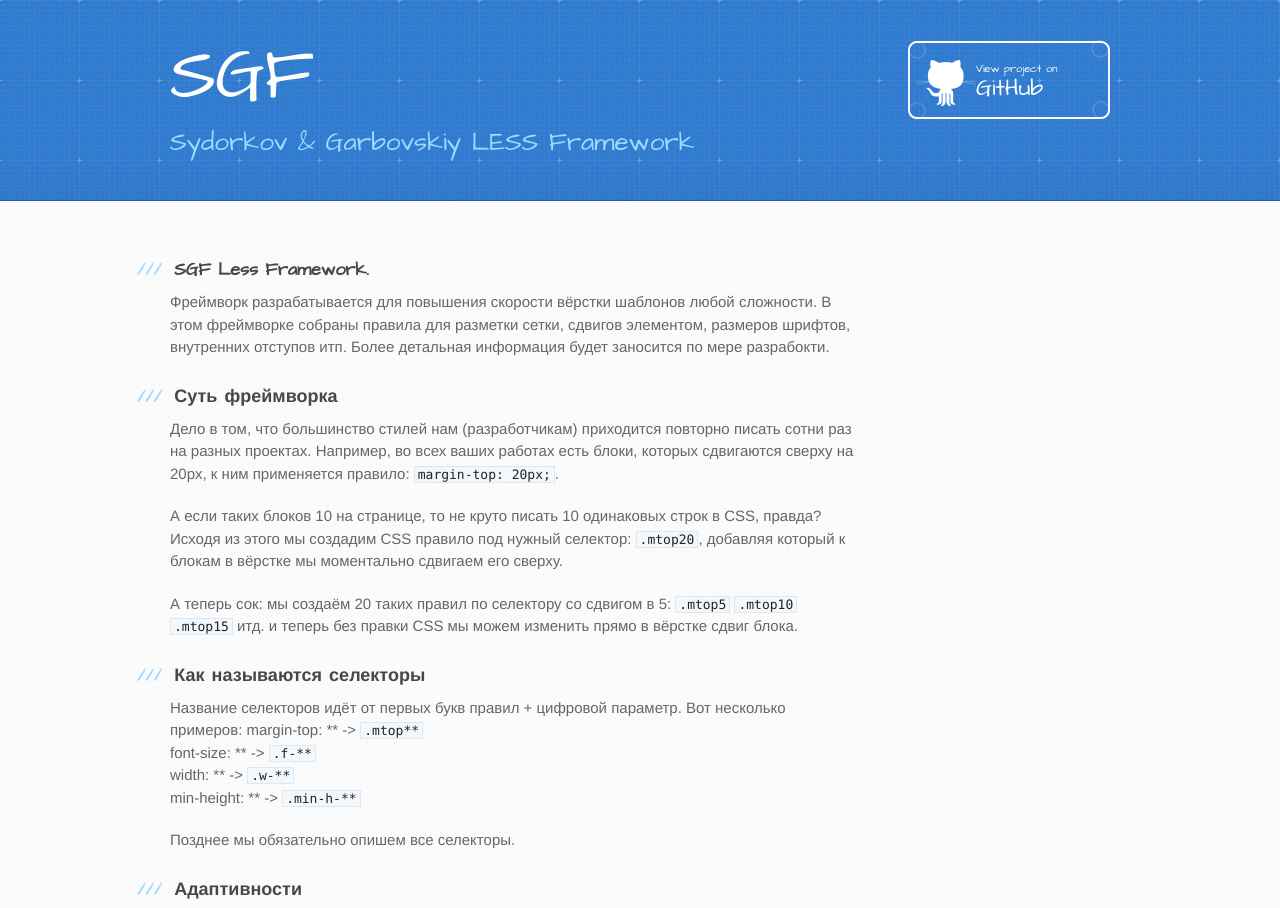
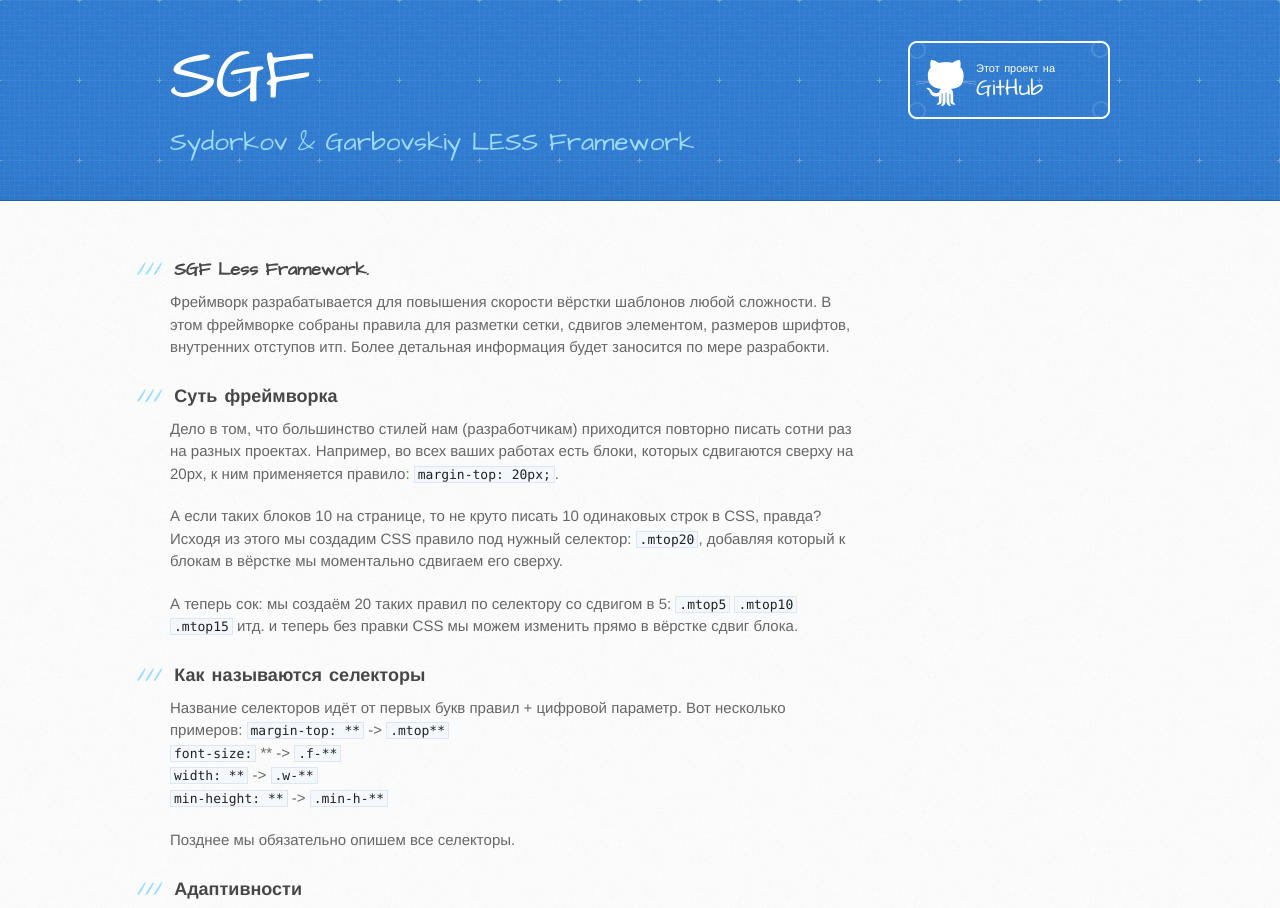
Before and after one commit to sydorkov/SGF, a plain HTML site: page index.html in a window 1280 px wide. Shown: the top 908 px of the page. Drawn offline with Linux system fonts and the light colour scheme.

Commit message:
Content fix

```diff
--- a/index.html
+++ b/index.html
@@ -8,12 +8,16 @@
     <link rel="stylesheet" type="text/css" href="stylesheets/stylesheet.css" media="screen">
     <link rel="stylesheet" type="text/css" href="stylesheets/github-light.css" media="screen">
     <link rel="stylesheet" type="text/css" href="stylesheets/print.css" media="print">
-
+	<style>
+		.xmpl-1 {
+			width: 75px;
+		}
+	</style>
     <!--[if lt IE 9]>
     <script src="//html5shiv.googlecode.com/svn/trunk/html5.js"></script>
     <![endif]-->
 
-    <title>SGF by sidorkov</title>
+    <title>SGF Sydorkov &amp; Garbovskiy LESS Framework</title>
   </head>
 
   <body>
@@ -21,7 +25,7 @@
       <div class="inner">
         <h1>SGF</h1>
         <h2>Sydorkov &amp; Garbovskiy LESS Framework</h2>
-        <a href="https://github.com/sidorkov/SGF" class="button"><small>View project on</small> GitHub</a>
+        <a href="https://github.com/sidorkov/SGF" class="button"><small>Этот проект на </small> GitHub</a>
       </div>
     </header>
 
@@ -44,10 +48,10 @@
 <a id="creating-pages-manually" class="anchor" href="#creating-pages-manually" aria-hidden="true"><span class="octicon octicon-link"></span></a>Как называются селекторы</h3>
 
 <p>Название селекторов идёт от первых букв правил + цифровой параметр. Вот несколько примеров:
-	margin-top: ** -> <code>.mtop**</code> <br>
-	font-size: **  -> <code>.f-**</code> <br>
-	width: ** -> <code>.w-**</code> <br>
-	min-height: ** -> <code>.min-h-**</code> <br>
+	<code class="xmpl-1">margin-top: **</code> -> <code class="xmpl-1">.mtop**</code> <br>
+	<code class="xmpl-1">font-size:</code> **  -> <code class="xmpl-1">.f-**</code> <br>
+	<code class="xmpl-1">width: **</code> 	   -> <code class="xmpl-1">.w-**</code> <br>
+	<code class="xmpl-1">min-height: **</code> -> <code class="xmpl-1">.min-h-**</code> <br>
 </p>
 
 <p>
@@ -79,7 +83,7 @@
 		идея, разработка <br>
 	<a>Саша Гарбовский</a>:
 		разработка <br>
-	<a>Сергей Гарбовский<//p>:
+	<a>Сергей Гарбовский</a>:
 		разработка
 </p>
 
```
